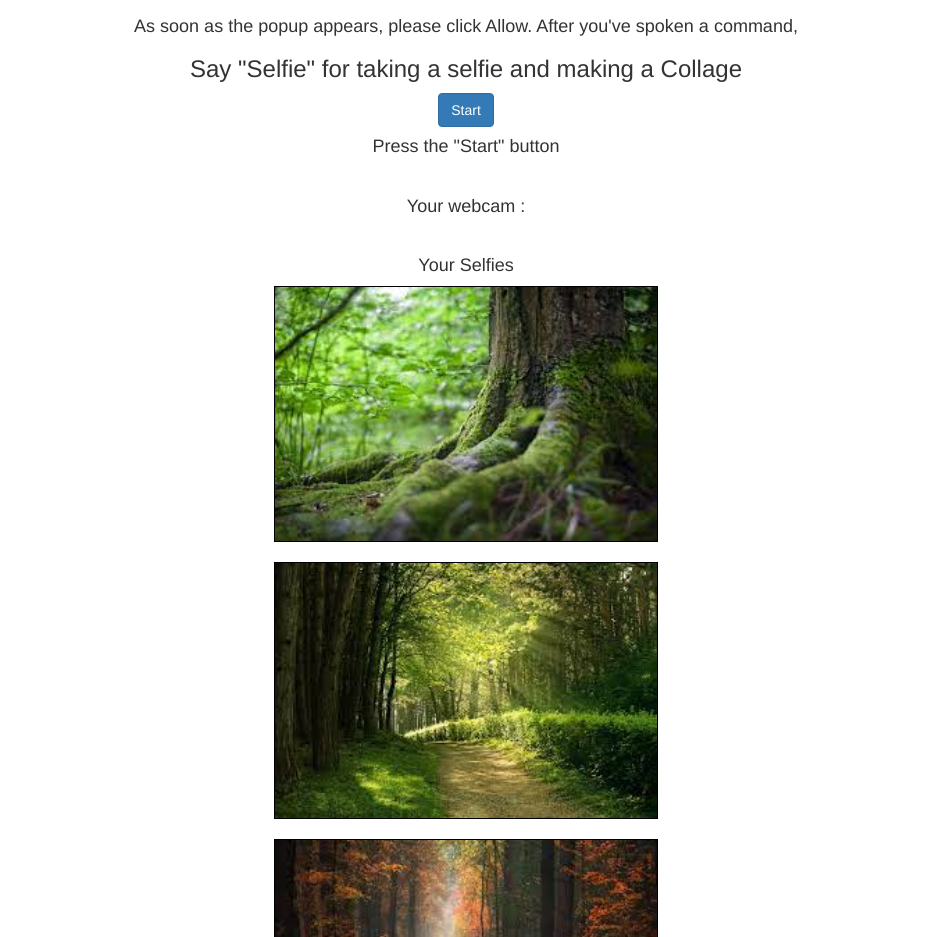
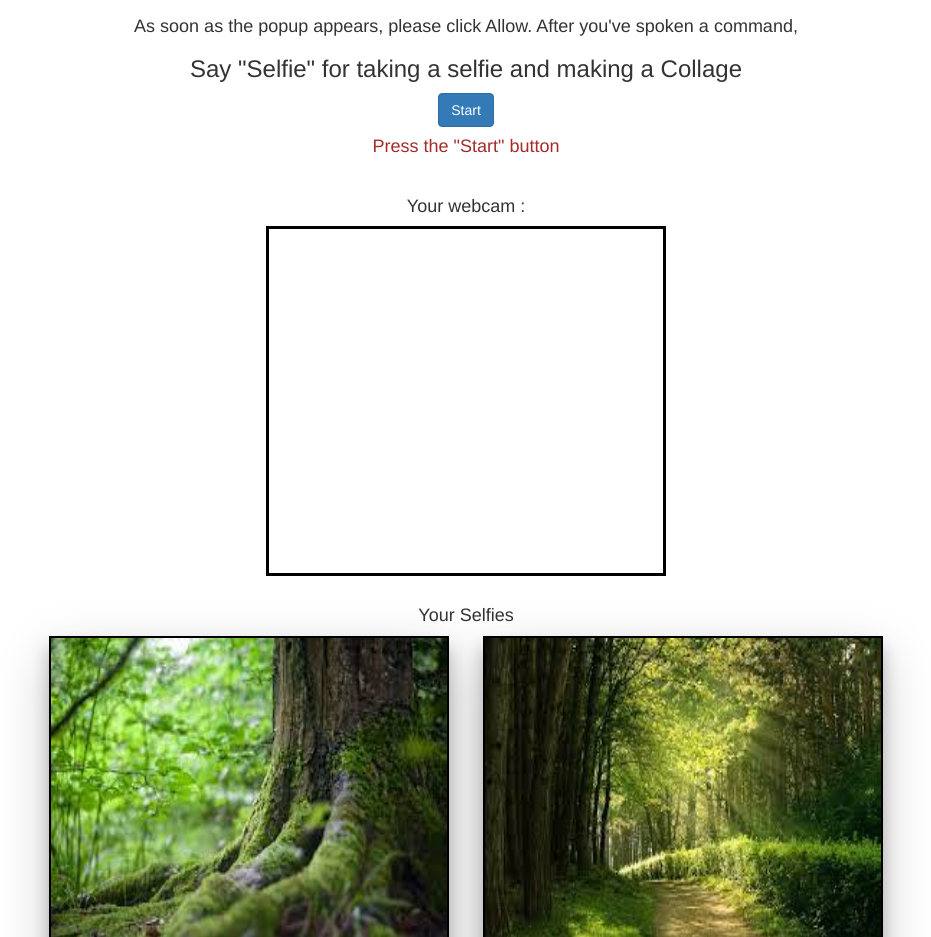
Before and after one commit to ParthBharadwaj1026/project_selfie_app, a plain HTML site: page index.html in a window 1280 px wide. Shown: the part 85-1022 px from the top of the page, without its empty margins (174-1105 px from the left). Drawn offline with nearby package versions, Linux system fonts and the light colour scheme.

Commit message:
Add files via upload

```diff
--- a/index.html
+++ b/index.html
@@ -6,7 +6,7 @@
     <link rel="stylesheet" href="https://maxcdn.bootstrapcdn.com/bootstrap/3.4.0/css/bootstrap.min.css">
     <script src="https://ajax.googleapis.com/ajax/libs/jquery/3.4.1/jquery.min.js"></script>
     <script src="https://maxcdn.bootstrapcdn.com/bootstrap/3.4.0/js/bootstrap.min.js"></script>
-
+    <link rel="stylesheet" href="style.css">
     <script src="https://cdnjs.cloudflare.com/ajax/libs/webcamjs/1.0.26/webcam.js" type="text/javascript"></script>
 
 </head>
@@ -18,7 +18,7 @@
     <h4>As soon as the popup appears, please click Allow. After you've spoken a command,</h4>
     <h3>Say "Selfie" for taking a selfie and making a Collage</h3>
     <button id="btn_take_selfie" onclick="save()" class="btn btn-primary">Start</button>
-    <h4>Press the "Start" button</h4>
+    <h4 id="info">Press the "Start" button</h4>
     <br>
     <h4>Your webcam :</h4>
     <div id="webcam"></div>
@@ -26,11 +26,11 @@
     <h4>Your Selfies</h4>
 
     <div id="result_row">
-        <div id="result_1"><img src="pic_1.jpg" width="30%" style=" border: 0.5px; border-style: solid; border-color: black;"></div>
-        <br>
-        <div id="result_2"><img src="pic_2.jpg" width="30%" style=" border: 0.5px; border-style: solid; border-color: black;"></div>
-        <br>
-        <div id="result_3"><img src="pic_3.jpg" width="30%" style=" border: 0.5px; border-style: solid; border-color: black;"></div>
+        <span id="result_1" class="result"><img src="pic_1.jpg"></span>
+
+        <span id="result_2" class="result"><img src="pic_2.jpg"></span>
+
+        <div id="result_3" class="result"><img src="pic_3.jpg"></div>
     </div>
 </center>
 </body>
--- /dev/null
+++ b/style.css
@@ -0,0 +1,32 @@
+h1{
+   font-weight: bold;
+   font-family:Georgia, 'Times New Roman', Times, serif
+}
+#webcam{
+    height: 350px;
+    width: 400px;
+    border-style: solid;
+    border-color:black;
+    border-width: 3px;
+}
+#result_1{
+    margin-right: 30px;
+}
+#result_3{
+    margin-top: 30px;
+}
+img{
+    height: 350px;
+    width: 400px;
+    border-width: 2px;
+    border-style: solid;
+    border-color: rgb(0,0,0);
+    transition-duration:0.3s;
+    box-shadow: 0 12px 16px 0 rgba(0,0,0,0.24), 0 17px 50px 0 rgba(0,0,0,0.19);
+}
+img:hover{
+    border-radius: 100px;
+}
+#info{
+    color: brown;
+}
```
